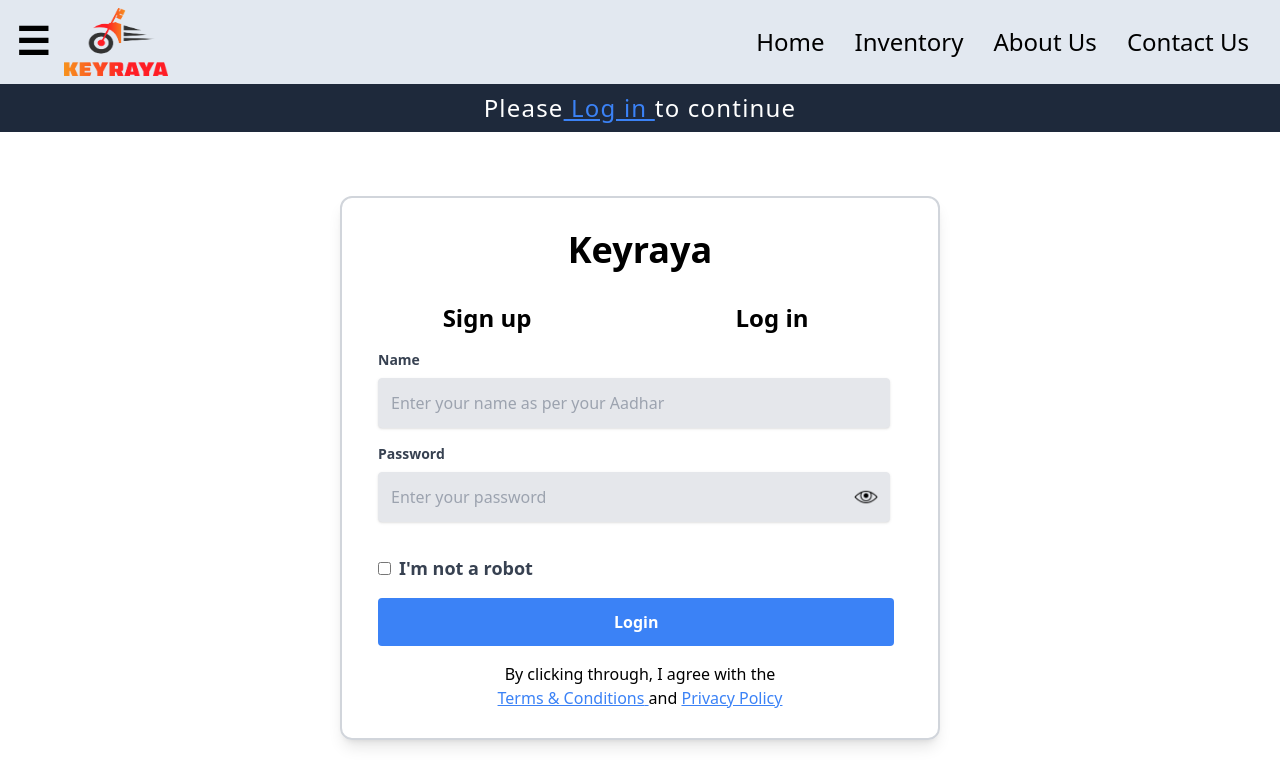
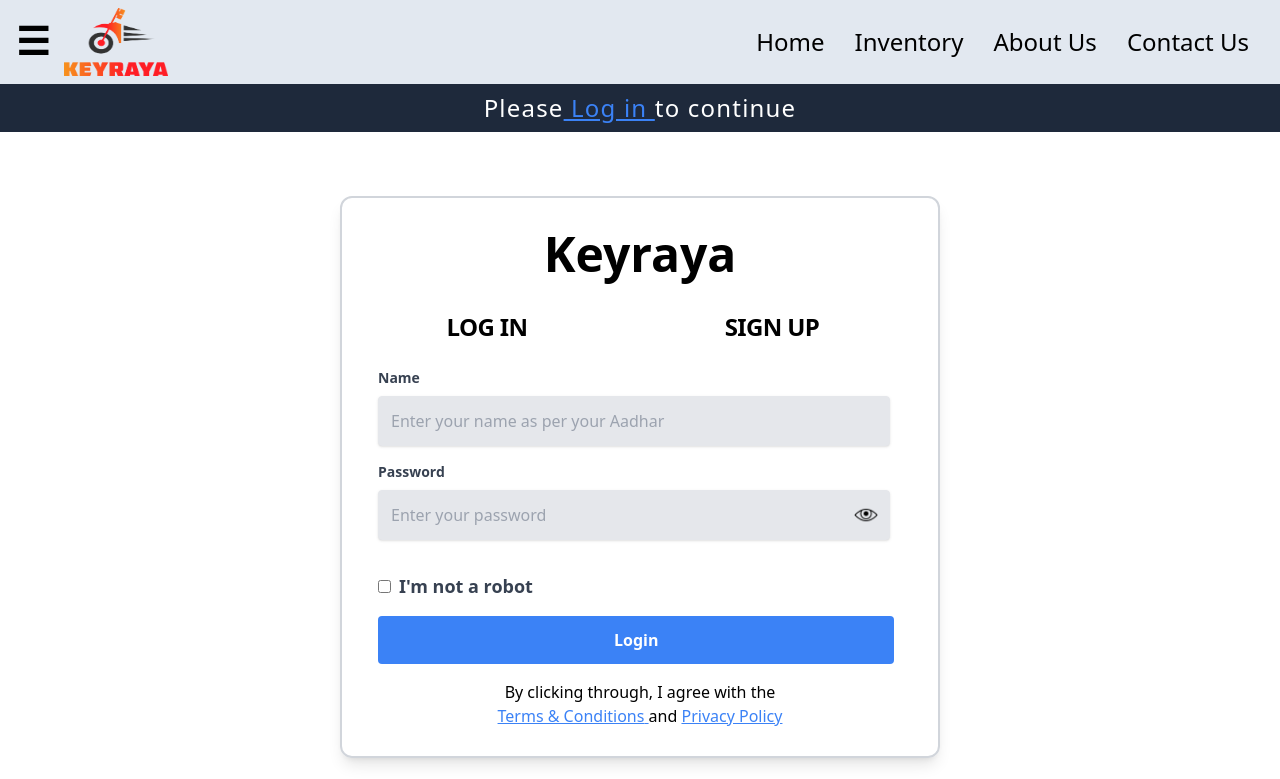
Before and after one commit to wriddhijit/Keyraya, a React (Vite) app: page /signuplogin in a window 1280 px wide. Shown: the top 779 px of the page. Built offline with nearby package versions, Linux system fonts and the light colour scheme.

Commit message:
done login sign up

```diff
--- a/src/Components/Footer.jsx
+++ b/src/Components/Footer.jsx
@@ -1,7 +1,7 @@
 function Footer() {
   return (
     <>
-      <div className="flex justify-around pb-16 border bg-zinc-800 text-white p-5 pt-7">
+      <div className="flex justify-around pb-28 border bg-zinc-800 text-white p-5 pt-7">
         <div className="mt-2">
           <img
             className="w-28 h-20 p-1"
--- a/src/pages/signuplogin.jsx
+++ b/src/pages/signuplogin.jsx
@@ -3,28 +3,51 @@
 import Login from "../Components/login";
 
 function Signuplogin() {
-  const [isOpen, setIsOpen] = useState(false);
+  const [SignupisOpen, setSignupIsOpen] = useState(false);
+  const [LoginisOpen, setLoginIsOpen] = useState(true);
 
-  const toggle = () => {
-    console.log(toggle);
-    setIsOpen(!isOpen);
+  const toggleSignup = () => {
+    if (!SignupisOpen) {
+      console.log(toggleSignup);
+      setSignupIsOpen(!SignupisOpen);
+      setLoginIsOpen(false);
+    }
+  };
+
+  const toggleLogin = () => {
+    if (!LoginisOpen) {
+      console.log(toggleLogin);
+      setLoginIsOpen(!LoginisOpen);
+      setSignupIsOpen(false);
+    }
   };
 
   return (
     <>
-      <div className="flex justify-center mt-16 mb-10 ">
+      <div className="flex justify-center mt-16 mb-10">
         <div className=" flex flex-col w-[600px] border-2 border-gray-300 shadow-lg px-5 py-3 rounded-xl ">
-          <p className="text-center text-4xl font-bold pb-8 pt-5">Keyraya</p>
+          <p className="text-center text-5xl font-bold pb-6 pt-5">Keyraya</p>
           <div className=" grid grid-cols-[250px,320px]">
-            <div>
-              <p className="text-center text-2xl font-semibold"> Sign up</p>
+            <div
+              className="flex justify-center cursor-pointer hover:scale-110 items-center h-[50px]"
+              onClick={toggleLogin}
+            >
+              <p className="text-center text-2xl font-semibold tracking-tight uppercase">
+                {" "}
+                Log in
+              </p>
             </div>
-            <div>
-              <p className="text-center text-2xl font-semibold"> Log in</p>
+            <div
+              className="flex justify-center cursor-pointer hover:scale-110 items-center h-[50px]"
+              onClick={toggleSignup}
+            >
+              <p className="text-2xl font-semibold tracking-tight uppercase">
+                Sign up
+              </p>
             </div>
           </div>
-          {/* <Signup /> */}
-          <Login />
+          {SignupisOpen ? <Signup /> : ""}
+          {LoginisOpen ? <Login /> : ""}
         </div>
       </div>
     </>
```
